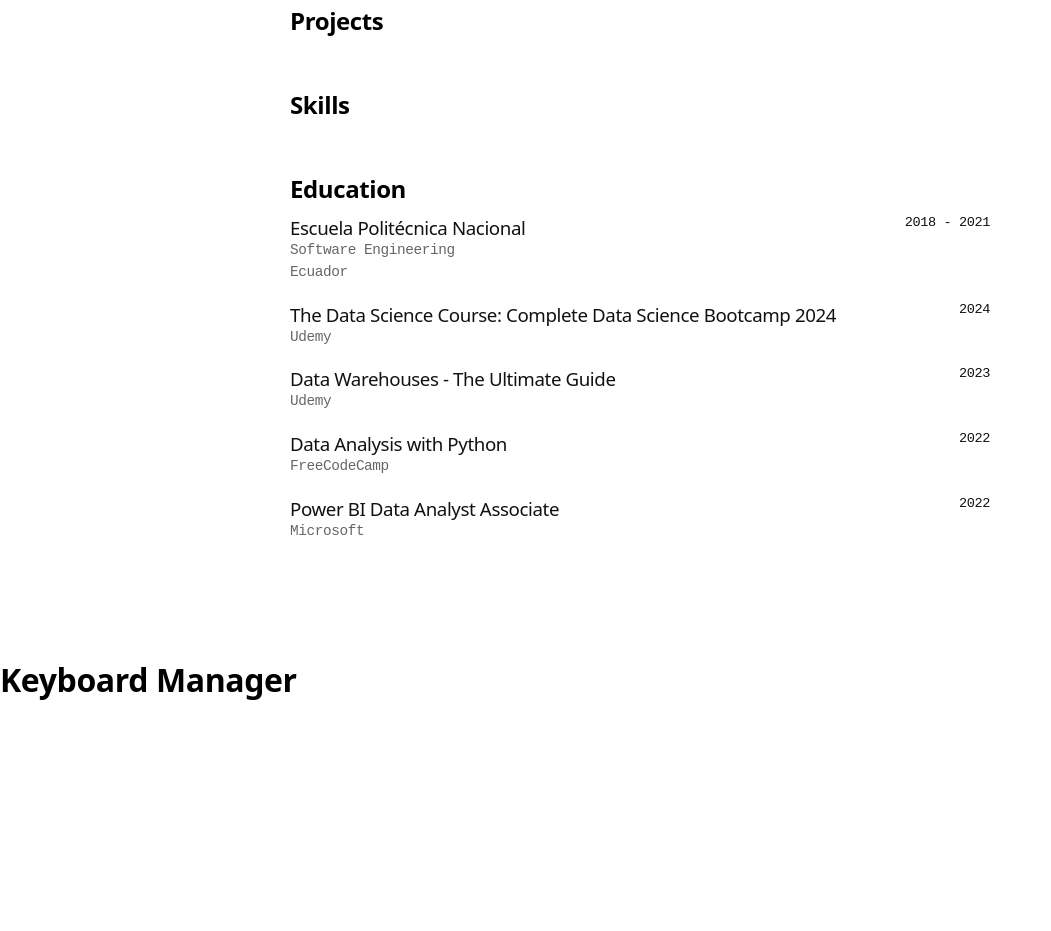
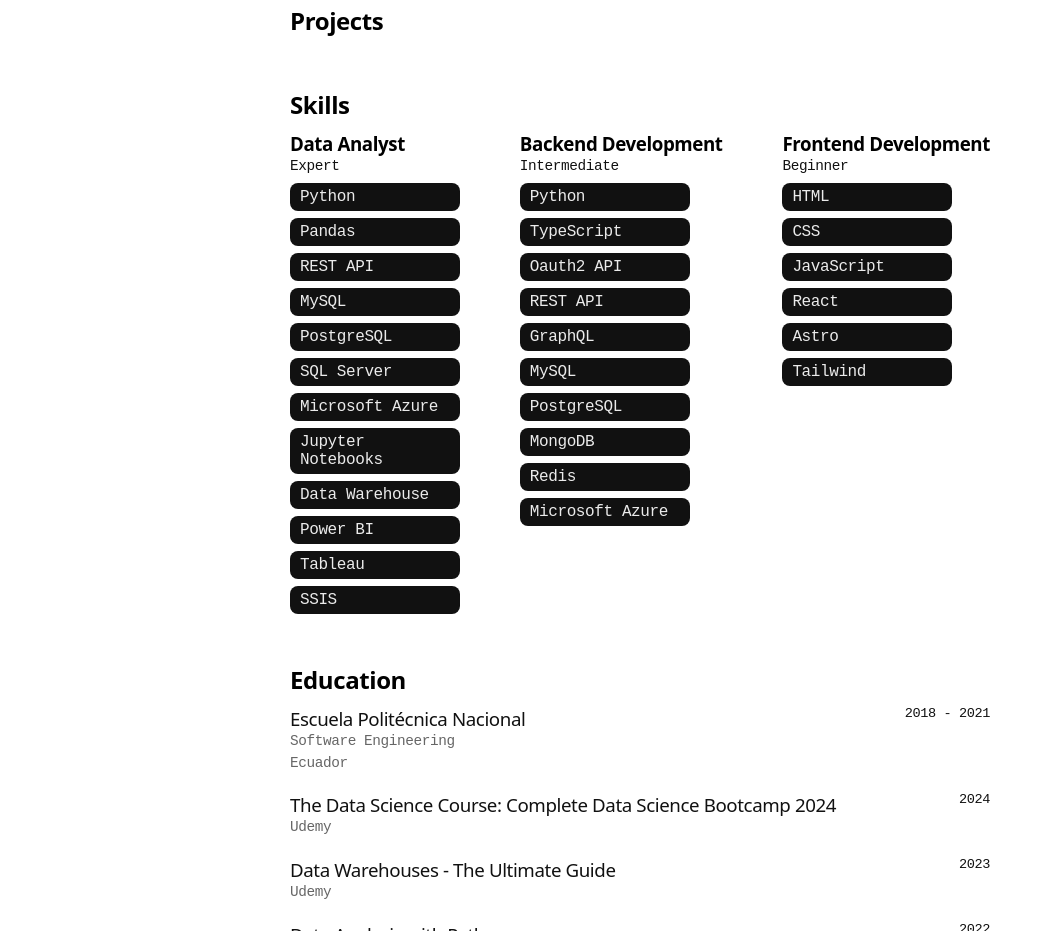
Before and after one commit to LawinCx/astro-portfolio, an Astro site: page / in a window 1280 px wide. Shown: the part 958-1889 px from the top of the page, without its empty margins (0-1051 px from the left). Before the commit the page ends 1659 px from the top, so only its background shows below. Built offline with nearby package versions, Linux system fonts and the light colour scheme; Astro itself is replaced by a stand-in of ours.

Commit message:
realizacion de skills completa

```diff
--- a/src/components/sections/Skills.astro
+++ b/src/components/sections/Skills.astro
@@ -1,7 +1,58 @@
 ---
 import Section from '../Sections.astro'
+
+import { skills } from '../../cv.json'
 ---
 
 <Section title = 'Skills'>
+    <ul>
+        {
+            skills.map(({ name, level, technologies }) => {
+                return (
+                    <div>
+                        <h3>{name}</h3>
+                        <p>{level}</p>
+                        <div>
+                            {
+                                technologies.map((technology) => {
+                                    return (
+                                        <span>{technology}<br /></span>
+                                    )
+                                })
+                            }
+                        </div>
+                    </div>
+                )
+            })
+        }
+    </ul>
+</Section>
 
-</Section>
+<style>
+    ul {
+        display: flex;
+        flex-direction: row;
+        gap: 18px;
+        justify-content: space-between;
+    }
+
+    p {
+        color : #111;
+        margin-bottom: 5px;
+    }
+
+    ul > div > div {
+        display: flex;
+        flex: 1;
+        flex-direction: column;
+        width: 170px;
+        gap: 7px;
+    }
+
+    ul > div > div > span {
+        color: #ebebeb;
+        background: #111;
+        padding: 5px 10px;
+        border-radius: 8px;
+    }
+</style>
```
